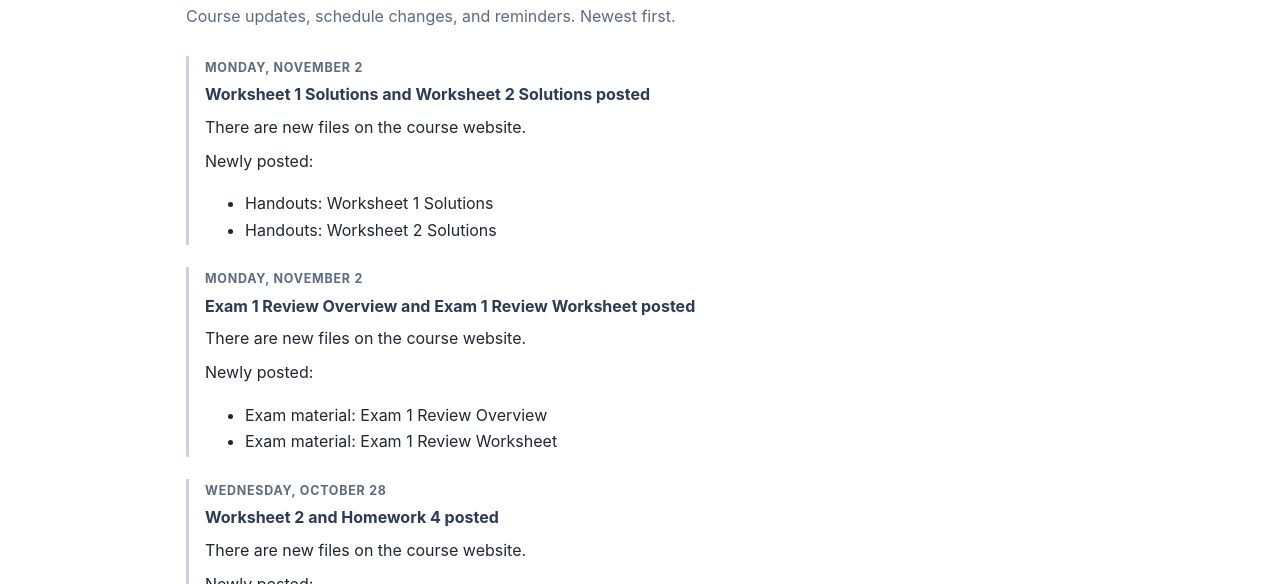
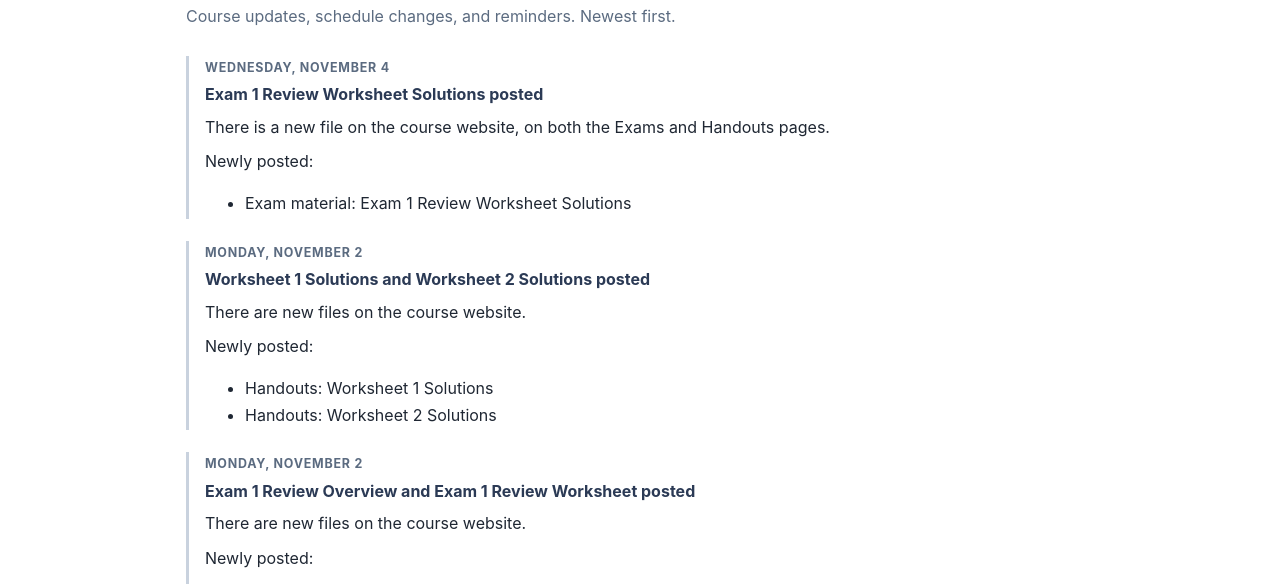
Before and after one commit to infinitejazzkeys-cmd/math110, a website: page docs/announcements.html in a window 1280 px wide. Shown: the part 202-786 px from the top of the page. Drawn offline with nearby package versions, Linux system fonts and the light colour scheme.

Commit message:
Add announcement: Exam 1 Review Worksheet Solutions posted

```diff
--- a/docs/announcements.html
+++ b/docs/announcements.html
@@ -23,6 +23,13 @@
 <main><div class="wrap">
 <h1>Announcements</h1>
 <p class="lede">Course updates, schedule changes, and reminders. Newest first.</p>
+<article class="ann">
+  <div class="ad">Wednesday, November 4</div>
+  <h3>Exam 1 Review Worksheet Solutions posted</h3>
+<p>There is a new file on the course website, on both the Exams and Handouts pages.</p>
+<p>Newly posted:</p>
+<ul><li>Exam material: Exam 1 Review Worksheet Solutions</li></ul>
+</article>
 <article class="ann">
   <div class="ad">Monday, November 2</div>
   <h3>Worksheet 1 Solutions and Worksheet 2 Solutions posted</h3>
```
Also changed, not shown: content/announcements.md (+7 -0 lines), docs/index.html (+2 -2 lines).
